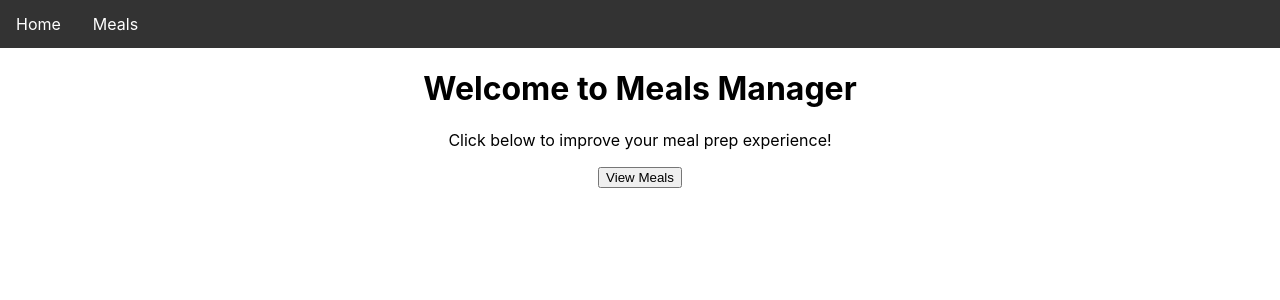
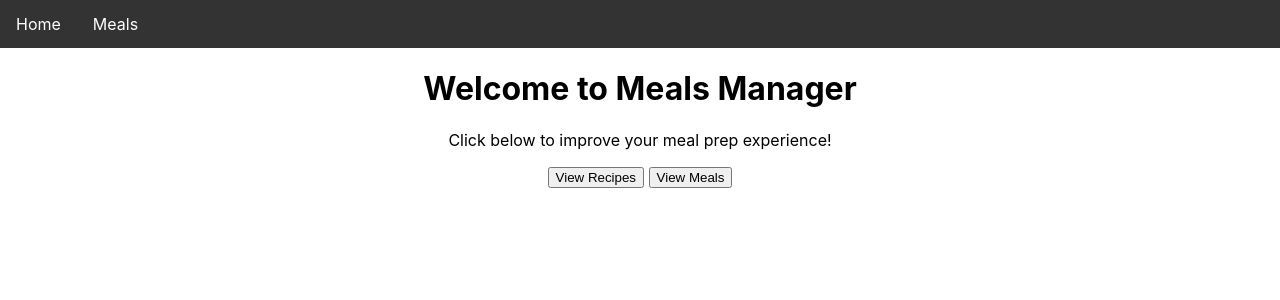
Before and after one commit to DevLuDaley/react_fe_mm, a React (Create React App) app: page / in a window 1280 px wide. Shown: the top 300 px of the page. Built offline with nearby package versions, Linux system fonts and the light colour scheme; no server answers.

Commit message:
Update HomePage.js

```diff
--- a/src/components/HomePage.js
+++ b/src/components/HomePage.js
@@ -7,12 +7,11 @@ const HomePage = () => {
                 <h1> Welcome to Meals Manager </h1>
                 <p> Click below to improve your meal prep experience! </p>
             <Switch>
-                {/* HomePage Here */}
-                {/* <Route path='/meals' component={MealList}/> */}
-                 <Link to={'/meals'}><button>View Meals</button>
-                </Link>
- {/* <Link to={'/routines/new'}><button>New Routine</button> */}
- {/* </Link> */}
+                <nav className='home-page'>
+                    <ul style={{listStyleType: 'none'}}></ul>
+                <Link to={'/recipes'}> <button> View Recipes </button> </Link>
+                <Link to={'/meals'}> <button> View Meals </button> </Link>
+                </nav>
             </Switch>
         </Fragment>
 
```
